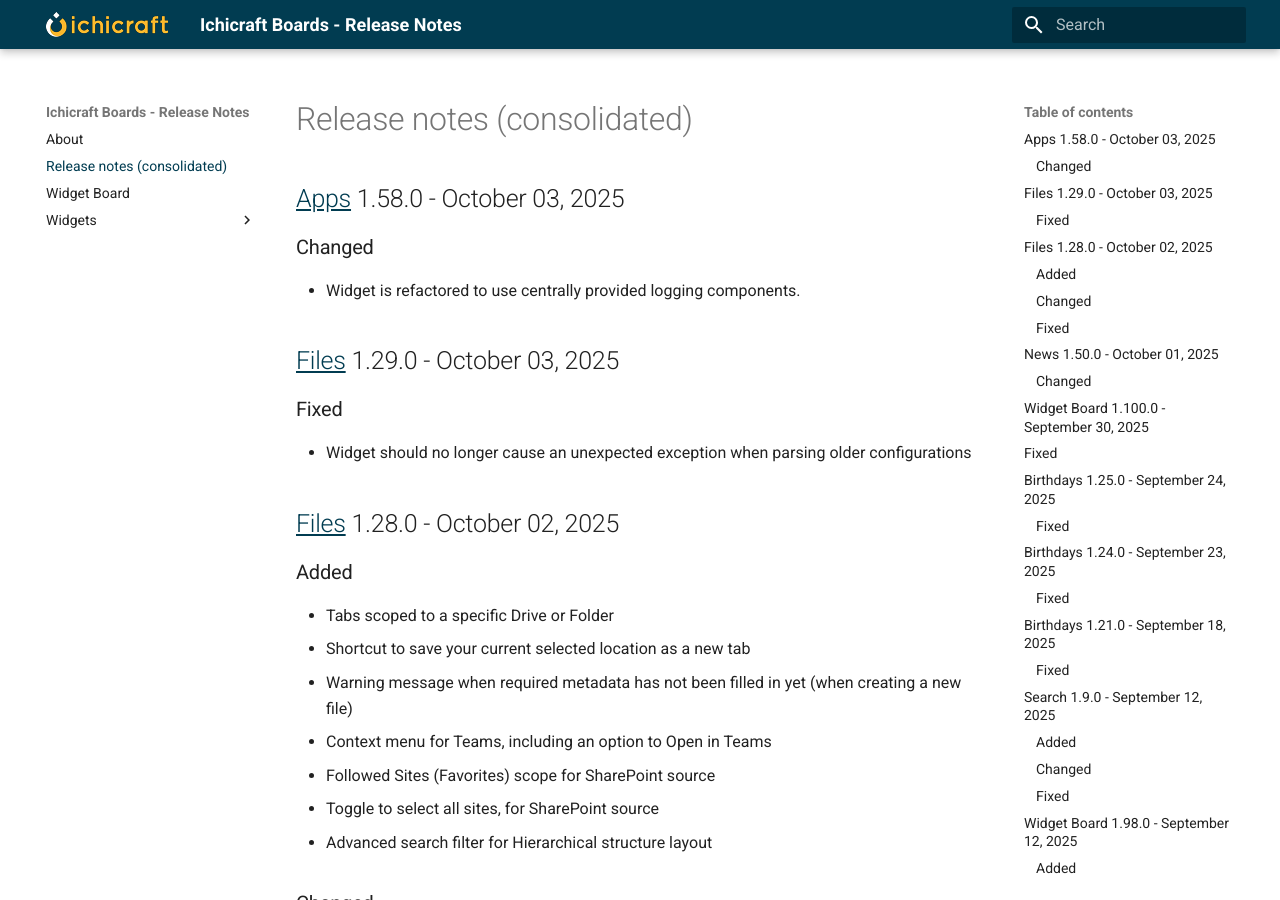
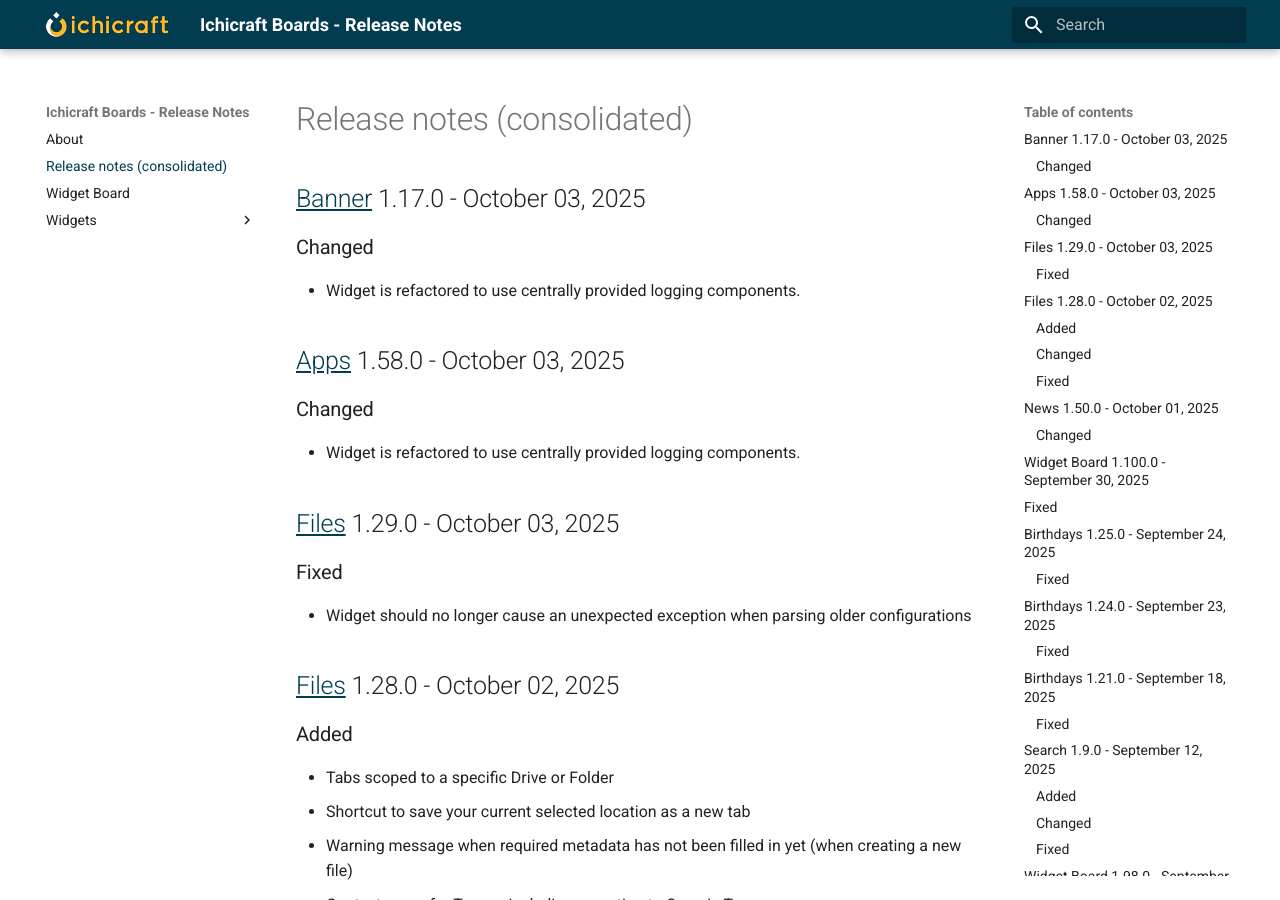
Before and after one commit to ichicraft/widgets-docs, an MkDocs documentation site: the page built from docs/Release-notes-(consolidated).md, in a window 1280 px wide and 900 px high. Built offline with MkDocs 1.6.1 and Material for MkDocs 9.7.7, drawn with Linux system fonts in a browser that asks for light colours.

Commit message:
Release notes updated by BuildService

```diff
--- a/docs/Release-notes-(consolidated).md
+++ b/docs/Release-notes-(consolidated).md
@@ -1,3 +1,8 @@
+## [Banner](./Widgets/Banner.md) 1.17.0 - October 03, 2025
+
+### Changed
+- Widget is refactored to use centrally provided logging components.
+
 ## [Apps](./Widgets/Apps.md) 1.58.0 - October 03, 2025
 
 ### Changed
--- a/docs/Widgets/Banner.md
+++ b/docs/Widgets/Banner.md
@@ -1,3 +1,8 @@
+## 1.17.0 - October 03, 2025
+
+### Changed
+- Widget is refactored to use centrally provided logging components.
+
 ## 1.16.0 - June 19, 2025
 
 ### Added
```
